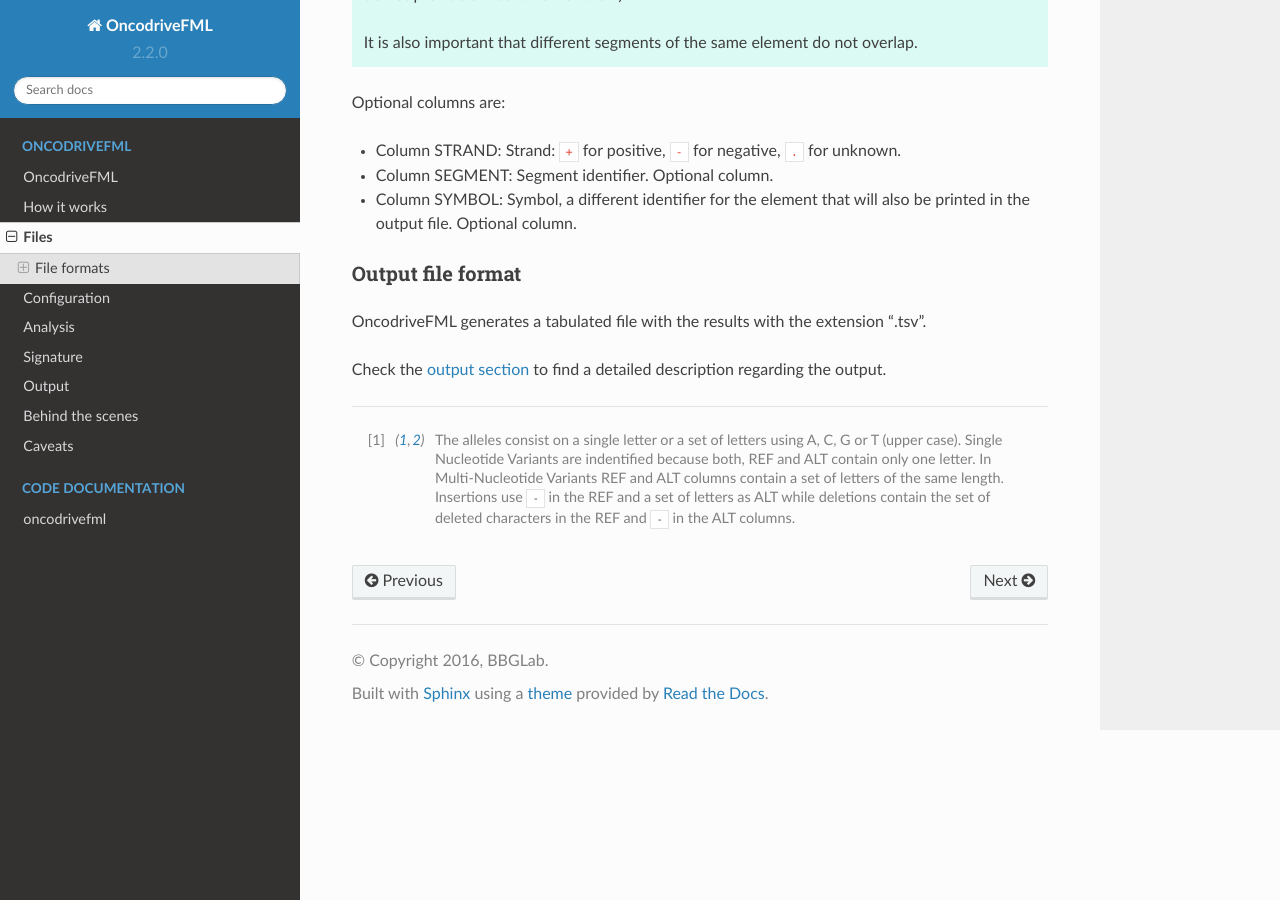
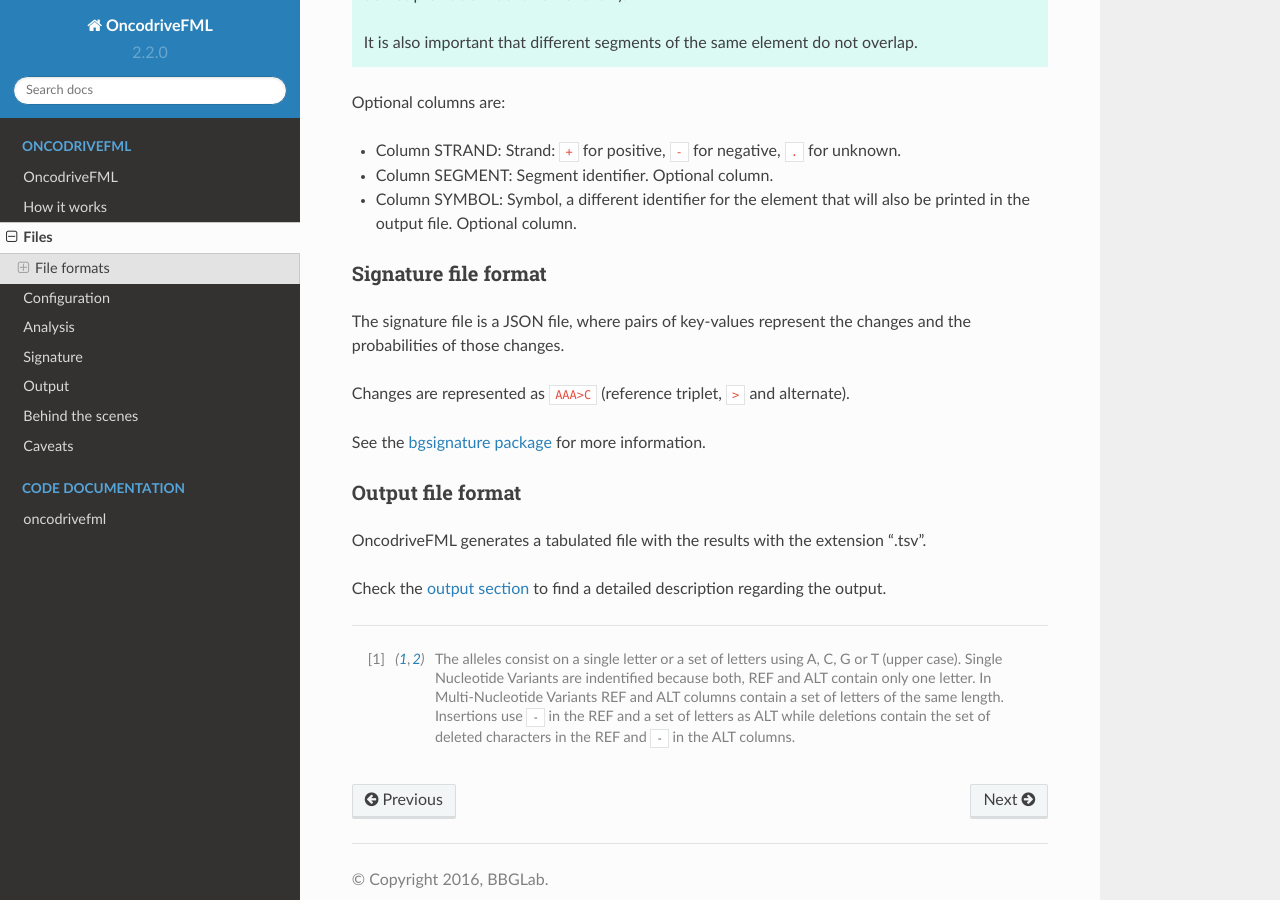
Before and after one commit to bbglab/oncodrivefml, a Sphinx documentation site: the page built from docs/source/files.rst, in a window 1280 px wide and 900 px high, scrolled down 1099 px. Built offline with Sphinx 7.4.7 and the Read the Docs theme 2.0.0, drawn with Linux system fonts in a browser that asks for light colours; formulas are drawn with MathJax 3.

Commit message:
Added inforamation about signatures file format

```diff
--- a/docs/source/files.rst
+++ b/docs/source/files.rst
@@ -61,6 +61,19 @@
 
 
 
+Signature file format
+^^^^^^^^^^^^^^^^^^^^^
+
+The signature file is a JSON file, where
+pairs of key-values represent the changes
+and the probabilities of those changes.
+
+Changes are represented as
+``AAA>C`` (reference triplet, ``>`` and alternate).
+
+See the `bgsignature package <https://bitbucket.org/bgframework/bgsignature>`_
+for more information.
+
 
 Output file format
 ^^^^^^^^^^^^^^^^^^
```
